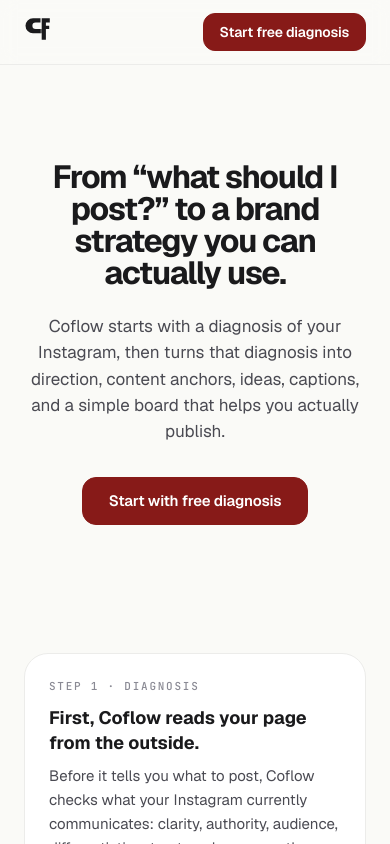
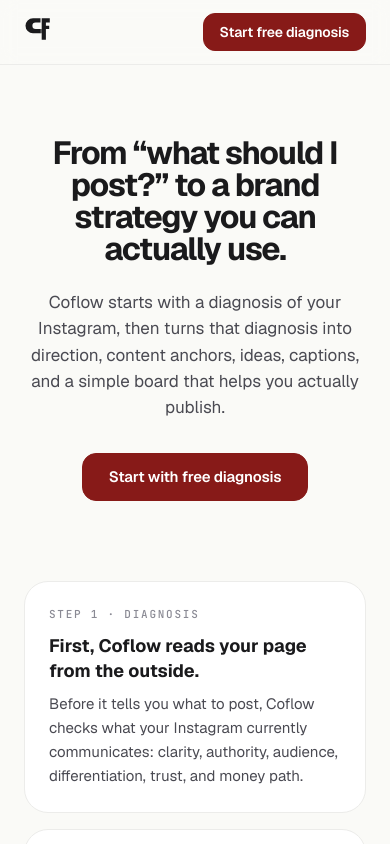
Before and after one commit to bateltzuberi/coflow-marketing, a Next.js app: page /how-it-works in a window 390 px wide. Shown: the top 844 px of the page. Built offline with nearby package versions, Linux system fonts and the light colour scheme; no server answers.

Commit message:
Tighten vertical spacing between landing-page sections
Reduce .section padding-block at every breakpoint (64/96/120/144px -> 40/56/72/88px) so the gap between homepage sections reads as one page instead of stacked, isolated blocks.

```diff
--- a/app/globals.css
+++ b/app/globals.css
@@ -364,10 +364,10 @@
 }
 @media (min-width: 768px)  { .container-page { padding-inline: 32px; } }
 
-.section { padding-block: 64px; }
-@media (min-width: 768px)  { .section { padding-block: 96px; } }
-@media (min-width: 1024px) { .section { padding-block: 120px; } }
-@media (min-width: 1280px) { .section { padding-block: 144px; } }
+.section { padding-block: 40px; }
+@media (min-width: 768px)  { .section { padding-block: 56px; } }
+@media (min-width: 1024px) { .section { padding-block: 72px; } }
+@media (min-width: 1280px) { .section { padding-block: 88px; } }
 
 /* Bridge text (inline gradient on a span). */
 .text-bridge {
```
